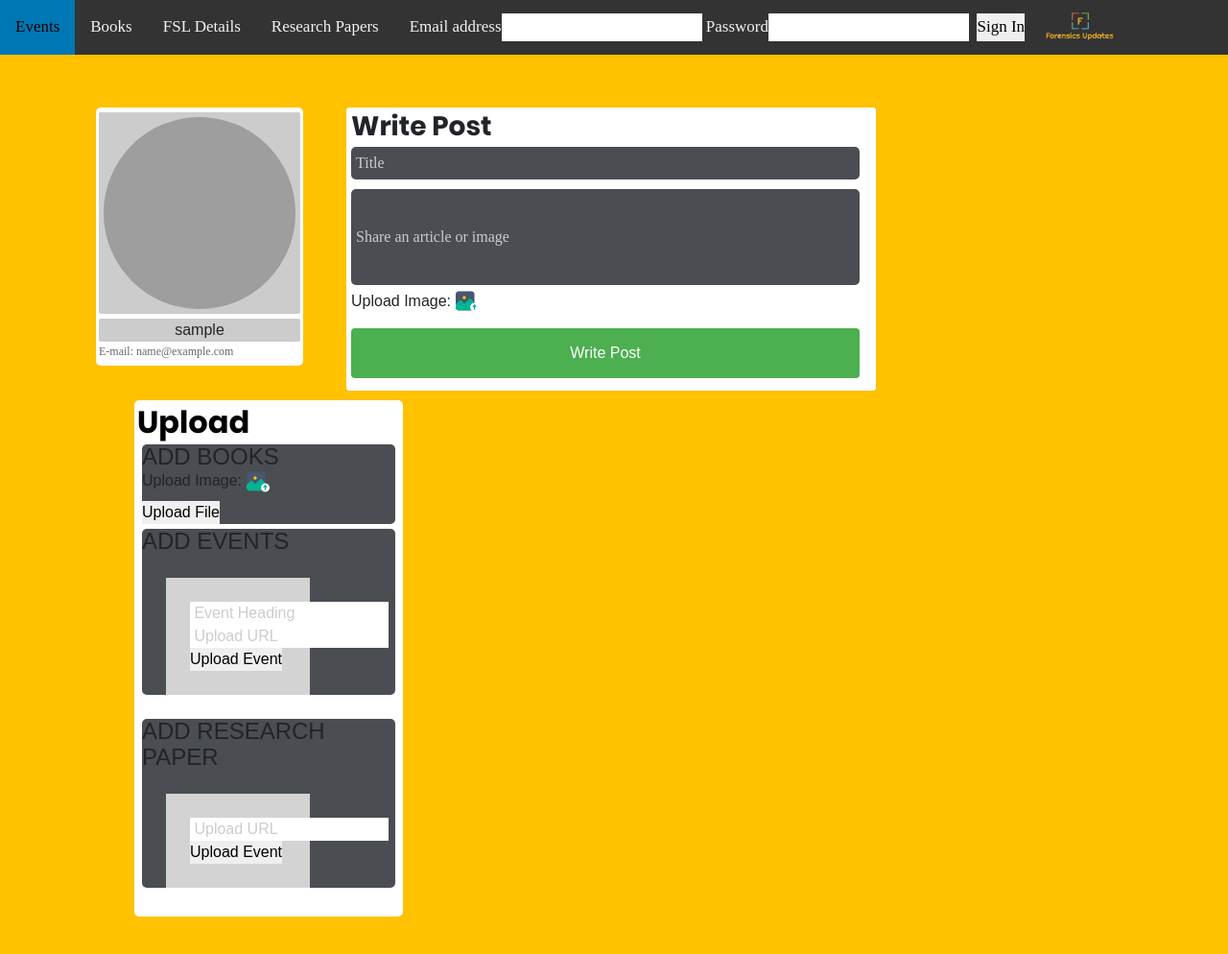
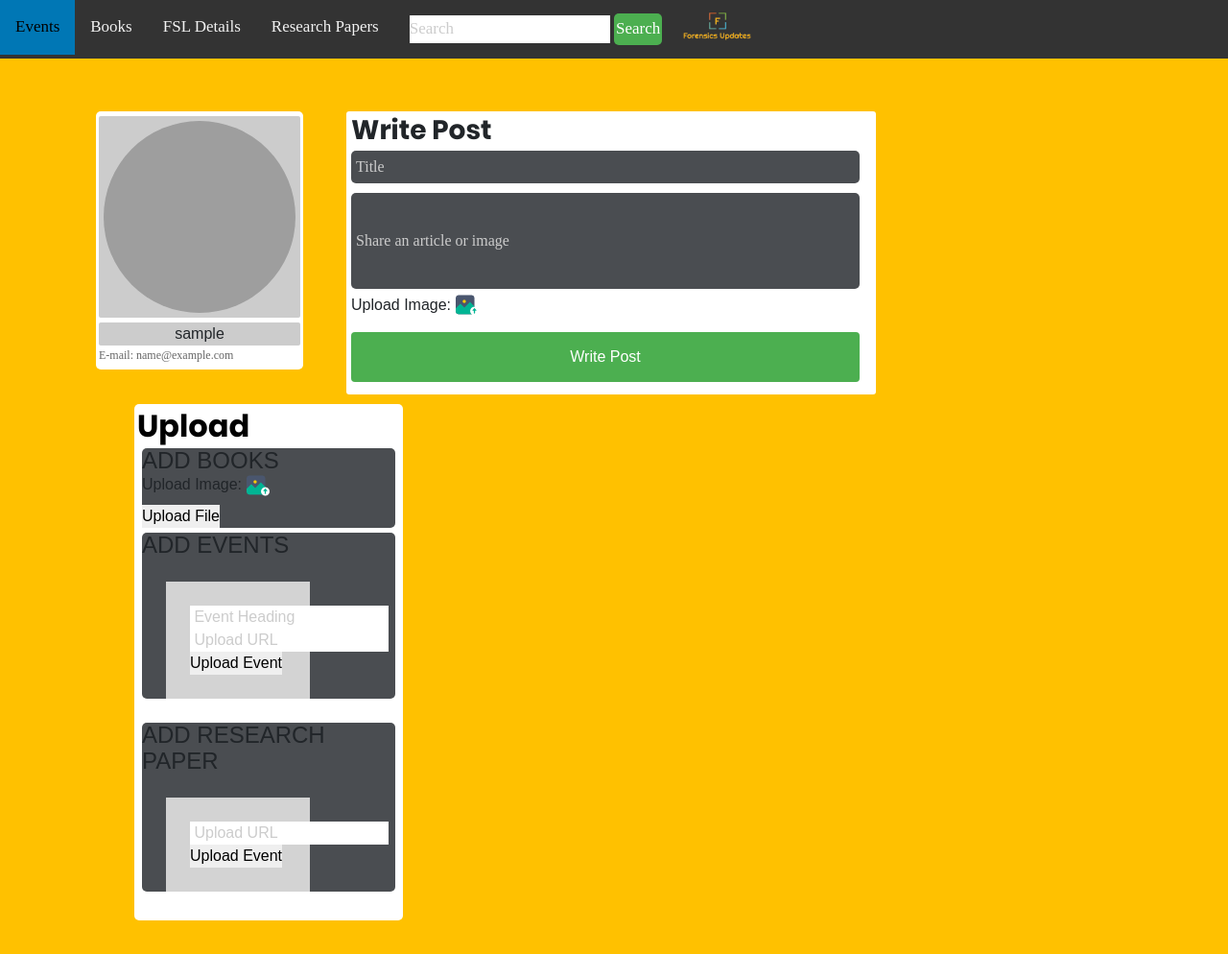
Before and after one commit to Official-Mayank/Forensic-New, a PHP site: page /profile.php in a window 1280 px wide. Shown: the whole page at 96% size. Before the commit the page ends 955 px from the top, so only its background shows below. Run offline with PHP 8.4, Linux system fonts and the light colour scheme; the visitor is signed in with stand-in values (Sample User, id 1); some web fonts are replaced; grey boxes are pictures that could not be loaded.

Commit message:
Search Bar
Added search bar if logged in.

```diff
--- a/css/main.css
+++ b/css/main.css
@@ -536,6 +536,12 @@ iframe {
     padding-right: 15px;
   }
 }
+#search-button {
+  color: white;
+  background: #4caf50;
+  border-radius: 5px;
+  padding: 2px;
+}
 #column1{
   border-spacing: 2px;
   border-radius: 5px;
--- a/profile.php
+++ b/profile.php
@@ -44,9 +44,23 @@
   	<a href="#fsl">FSL Details</a>
   	<a href="#research">Research Papers</a>
   	<a href="#login">
-  	<form action="php/login.php" method="post">
-  	Email address<input type="text" name="email" required>&nbsp;Password<input type="password" name="pwd" required>&nbsp;&nbsp;<input type="submit" name="submitbtn" value="Sign In">
+  	<?php
+  	if(!isset($_SESSION['Name'])) {
+  		echo " <form action='php/login.php' method='post'>
+  	Email address<input type='text' name='email' required>&nbsp;Password<input type='password' name='pwd' required>&nbsp;&nbsp;<input type='submit' name='submitbtn' value='Sign In'>
   	</form>
+  			";
+  	}
+  	else {
+  		echo "
+  		<div class='search-bar'>
+  			<form name='search-form'>
+  				<input type='text' name='searchQuery' placeholder='Search'>
+  				<button id='search-button'>Search</button>
+  		</div>
+  		";
+  	}
+  	?>
   	</a>
 	</div>
 	<div id="three-columns">
@@ -72,7 +86,7 @@
 					<div class="image-input">
 						<label for="image-input">
 							Upload Image:    <img src="images/image upload.png">
-						</label><input type="file" name="blog_pic" accept="image/*" id="image-input">
+						</label><input type="file" name="blog_pic" accept="image/*" id="image-input-post">
 					</div>
 					<div class="post-upload">
 						<input type="submit" name="write" value="Write Post">
@@ -87,7 +101,7 @@
     				<div class="image-input">
 						<label for="image-input">
 							Upload Image:    <img src="images/image upload.png">
-						</label><input type="file" name="pic" accept="image/*" id="image-input">
+						</label><input type="file" name="pic" accept="image/*" id="image-input-books">
 					</div>
     				<input type="submit" value="Upload File" name="submitfile">
 					</form>
@@ -96,19 +110,20 @@
 					<h4>ADD EVENTS</h4>
 					<form action="uploadEvent.php" method="post" enctype="multipart/form-data" style="background-color: lightgrey;  width: 150px; border: 25px #0077b5; padding: 25px; margin: 25px;">
     				<input type="text" name="eventToUpload" id="eventToUpload" placeholder=" Event Heading">
-    				<input type="text" name="url" id="url" placeholder=" Upload URL"> <br>
+    				<input type="text" name="url" id="url-events" placeholder=" Upload URL"> <br>
     				<input type="submit" value="Upload Event" name="submitevent">
 				</form>
 				</div>
 				<div class="research">
 					<h4>ADD RESEARCH PAPER</h4>
 					<form action="uploadResearch.php" method="post" enctype="multipart/form-data" style="background-color: lightgrey;  width: 150px; border: 25px #0077b5; padding: 25px; margin: 25px;">
-    				<input type="text" name="url" id="url" placeholder=" Upload URL"> <br>
+    				<input type="text" name="url" id="url-research" placeholder=" Upload URL"> <br>
     				<input type="submit" value="Upload Event" name="submitevent">
 				</form>
 				</div>
 			</div>
 		</div>
 	</div>
+	<script type="text/javascript" src="https://stackpath.bootstrapcdn.com/bootstrap/4.1.1/js/bootstrap.min.js"></script>
 </body>
 </html>
```
